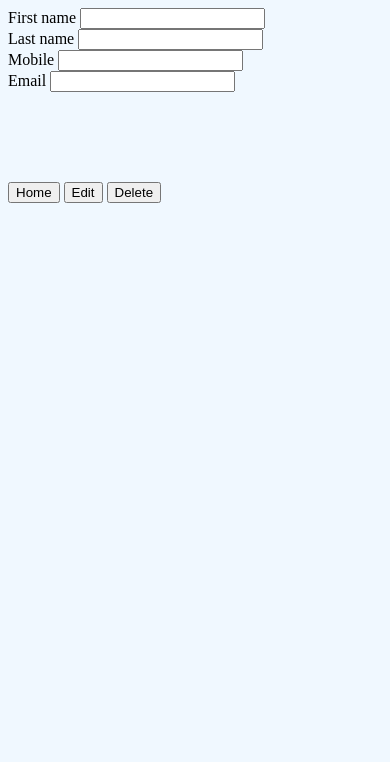
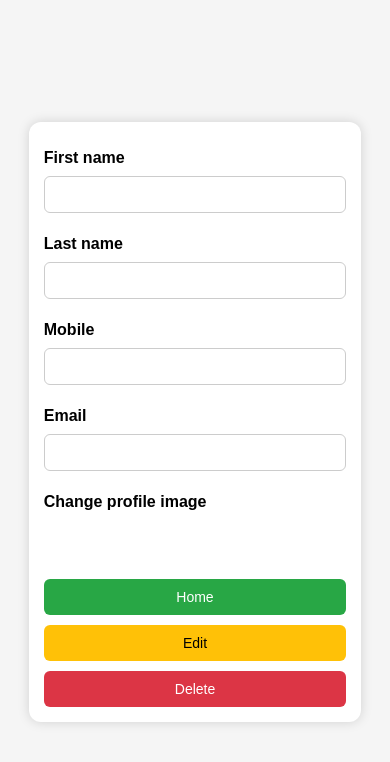
Before and after one commit to Dean1411/Contact_BookApp, a plain HTML site: page edit-contact.html in a window 390 px wide. Drawn offline with Linux system fonts and the light colour scheme; no server answers.

Commit message:
Commit
Added style to the app

```diff
--- a/edit-contact.html
+++ b/edit-contact.html
@@ -2,29 +2,37 @@
 <html>
     <head>
         <meta charset="UTF-8">
+        <meta name="viewport" content="width=device-width, initial-scale=1.0">
         <title>Edit Contact</title>
         <link rel="stylesheet" href="style.css">
     </head>
     <body onload="getContact()">
+    <div class="form-box">
         <div id="avatarImage"></div>
-            <form id="editForm">
+
+        <form id="editForm" class="form">
             <label for="firstname">First name</label>
             <input type="text" name="firstname" id="firstname" readonly><br/>
-                <label for="firstname">Last name</label>
+
+            <label for="lastname">Last name</label>
             <input type="text" name="lastname" id="lastname" readonly><br/>
+
             <label for="mobile">Mobile</label>
             <input type="text" name="mobile" id="mobile" readonly><br/>
+
             <label for="email">Email</label>
             <input type="text" name="email" id="email" readonly><br/>
+
             <label for="avatar" id="avatarLabel" hidden>Change profile image</label><br/>
-                <input type="file" name="avatar" id="avatar" hidden><br/>
-                <br/>
+            <input type="file" name="avatar" id="avatar" hidden><br/><br/>
+
             <button type="submit" id="submitForm" hidden>Submit</button>
         </form>
-            <br/><br/>
+
         <button id="homeLink" type="button">Home</button>
         <button id="editContact" type="button">Edit</button>
         <button id="deleteContact" type="button">Delete</button>
+    </div>
 
         <script src="config.js"></script>
         <script>
--- a/style.css
+++ b/style.css
@@ -1,10 +1,145 @@
-html{
-    background-color: aliceblue;
+body {
+    margin: 0;
+    padding: 20px;
+    height: 100vh;
+    min-height: 100vh;
+    font-family: Arial, sans-serif;
+    background-color: #f5f5f5;
+    display: flex;
+    justify-content: center;
+    align-items: center;
+    box-sizing: border-box;
 }
 
-#table, td{
-    width: 0;
+.container, .form-box, .contact-box, .form-container {
+    width: 100%;
+    max-width: 400px;
+    margin: 0 auto;
+    padding: 20px;
+    background-color: #fff;
+    border-radius: 12px;
+    box-shadow: 0 0 12px rgba(0,0,0,0.15);
+    box-sizing: border-box;
+}
+
+.form-box label,
+.form-container label,
+form label {
+    display: block;
+    margin-top: 12px;
+    margin-bottom: 4px;
+    font-weight: bold;
+}
+
+.form-box input[type="text"],
+.form-box input[type="file"],
+.form-container input[type="text"],
+.form-container input[type="file"],
+form input {
+    width: 100%;
+    padding: 10px;
+    margin-top: 5px;
+    margin-bottom: 10px;
+    box-sizing: border-box;
+    border: 1px solid #ccc;
+    border-radius: 6px;
+}
+
+#avatarImage img,
+#table img {
+    width: 150px;
+    height: auto;
+    border-radius: 50%;
+    margin-bottom: 15px;
+}
+
+#table table {
+    width: 100%;
     border-collapse: collapse;
-    margin: 20px;
-    padding: 5%;
 }
+
+#table tr {
+    cursor: pointer;
+    border-bottom: 1px solid #ccc;
+}
+
+#table tr:hover {
+    background-color: #f9f9f9;
+}
+
+#table td {
+    padding: 8px;
+    vertical-align: middle;
+}
+
+#table td h5 {
+    margin: 0;
+}
+
+button,
+input[type="submit"] {
+    width: 100%;
+    padding: 12px;
+    margin-top: 10px;
+    font-size: 16px;
+    border: none;
+    border-radius: 6px;
+    cursor: pointer;
+}
+
+button:hover {
+    opacity: 0.9;
+}
+
+#refresh {
+    background-color: #007bff;
+    color: white;
+}
+
+#addContact {
+    background-color: #28a745;
+    color: white;
+}
+
+#submitForm {
+    background-color: #007bff;
+    color: white;
+}
+
+#homeLink {
+    background-color: #28a745;
+    color: white;
+}
+
+#editContact {
+    background-color: #ffc107;
+    color: black;
+}
+
+#deleteContact {
+    background-color: #dc3545;
+    color: white;
+}
+
+@media screen and (max-width: 480px) {
+    .container,
+    .form-box,
+    .contact-box,
+    .form-container {
+        padding: 15px;
+        max-width: 95%;
+    }
+
+    button {
+        font-size: 14px;
+        padding: 10px;
+    }
+
+    #table td h5 {
+        font-size: 14px;
+    }
+
+    #avatarImage img {
+        width: 100px;
+    }
+}
```
Also changed, not shown: add-contact.html (+34 -34 lines), index.html (+4 -0 lines). Lines whose indentation alone changed are shown as unchanged.
